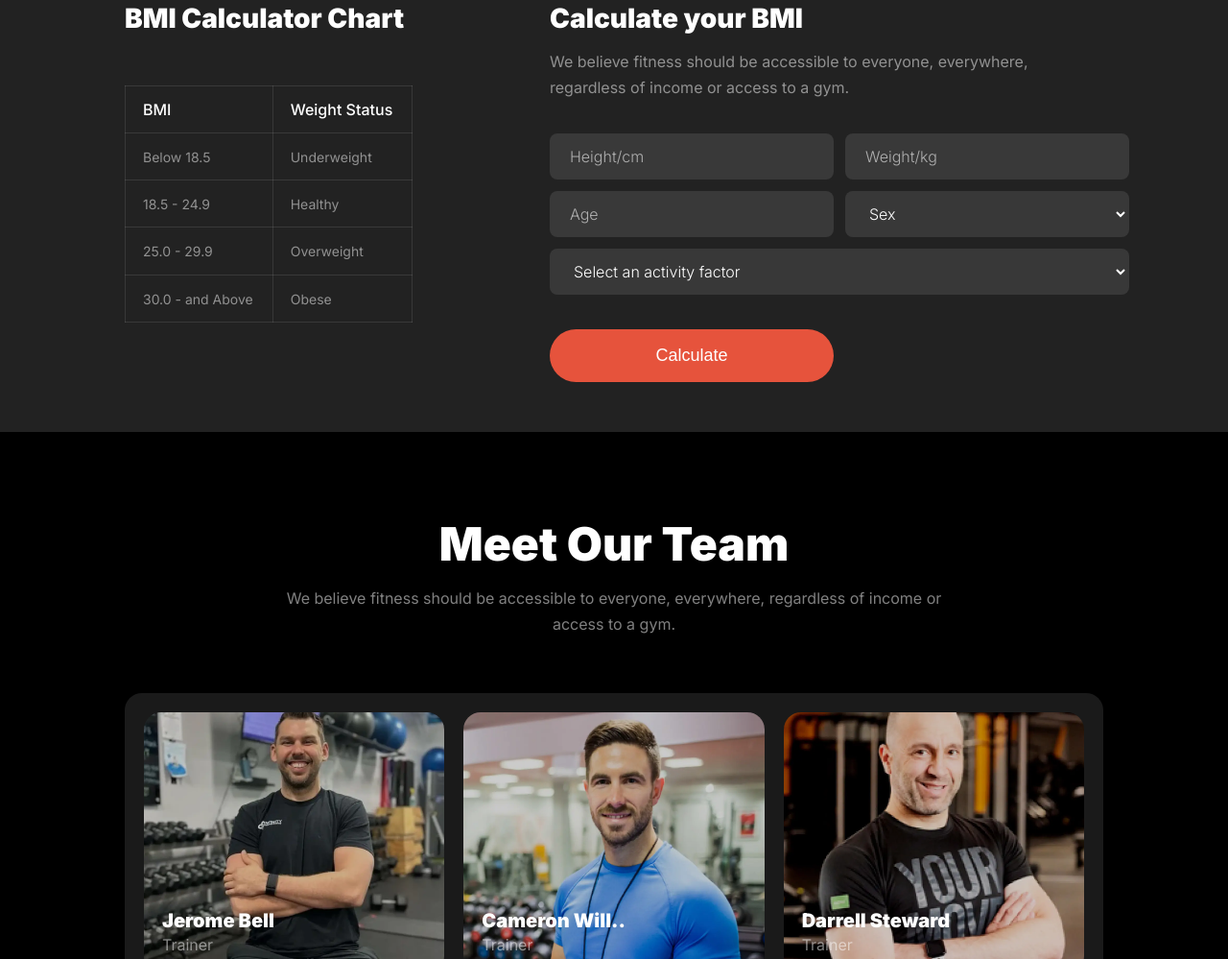
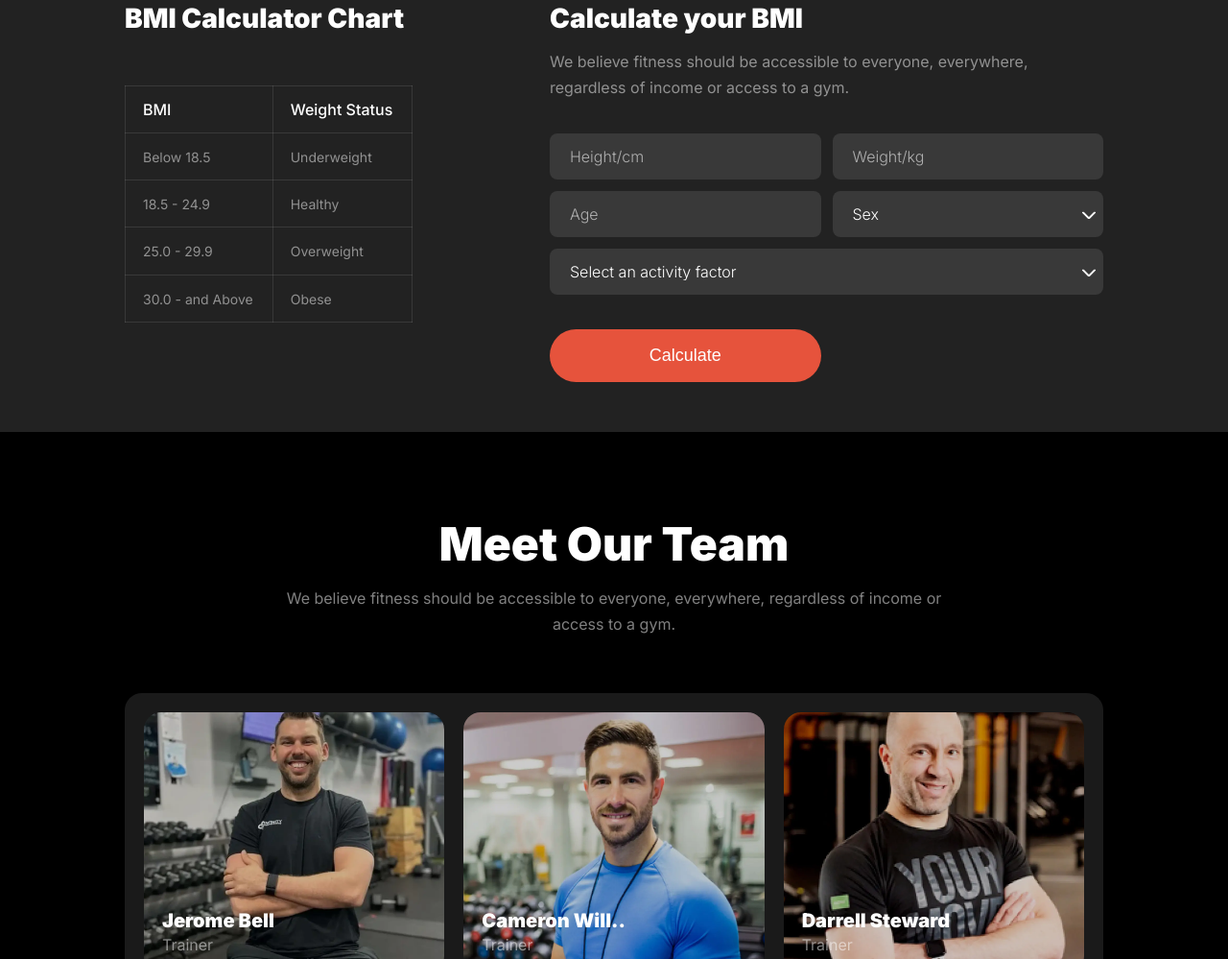
Before and after one commit to kawsersimanto/fintness, a plain HTML site: page index.html in a window 1280 px wide. Shown: the part 2820-3819 px from the top of the page at 96% size. Drawn offline with Linux system fonts and the light colour scheme.

Commit message:
customized select icon

```diff
--- a/index.html
+++ b/index.html
@@ -290,11 +290,14 @@
                 placeholder="Age"
                 required
               />
+              <span class="select-arrow select-gender">
                 <select name="sex" id="sex" class="form-control sex">
                   <option>Sex</option>
                   <option value="Male">Male</option>
                   <option value="Female">Female</option>
                 </select>
+              </span>
+              <span class="select-arrow select-activity">
                 <select
                   name="activity"
                   id="activity"
@@ -306,6 +309,7 @@
                   <option value="8">8pm</option>
                   <option value="8">8pm</option>
                 </select>
+              </span>
               <button type="submit" class="btn btn-primary submit-btn">
                 Calculate
               </button>
--- a/style.css
+++ b/style.css
@@ -667,6 +667,7 @@ td {
 }
 
 .form-control {
+  width: 100%;
   height: 48px;
   font-family: var(--theme-primary-font);
   font-size: 16px;
@@ -677,7 +678,7 @@ td {
   padding: 12px 40px 12px 20px;
   border-radius: 8px;
   color: white;
-  background: rgba(255, 255, 255, 0.1);
+  background-color: rgba(255, 255, 255, 0.1);
   transition: border-color 300ms ease-in-out;
 }
 
@@ -699,3 +700,25 @@ td {
   font-weight: 400;
   color: white;
 }
+
+select {
+  appearance: none;
+}
+
+.select-arrow {
+  position: relative;
+}
+
+.select-activity {
+  grid-column: 1 / 3;
+}
+
+.select-arrow::after {
+  content: url("./images/arrow-down.svg");
+  position: absolute;
+  right: 8px;
+  top: 50%;
+  transform: translateY(-50%);
+  z-index: 2;
+  pointer-events: none;
+}
```
Also changed, not shown: images/arrow-down.svg (added). Lines whose indentation alone changed are shown as unchanged.
